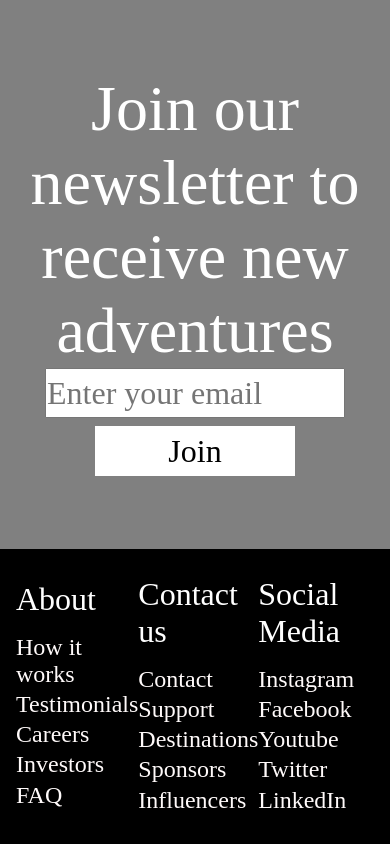
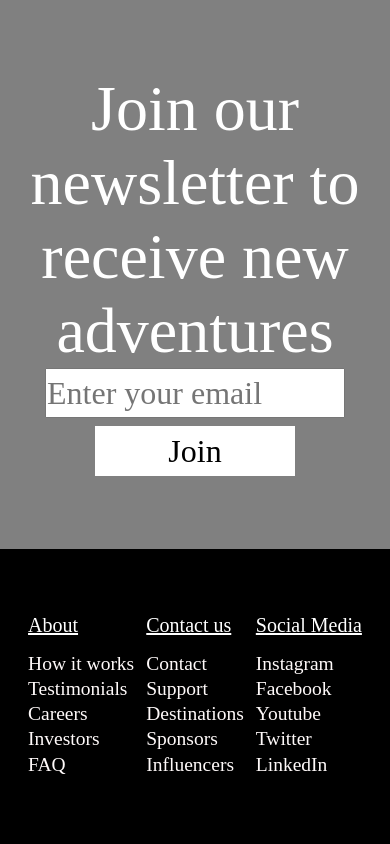
Before and after one commit to Fennec92/Travel-website_REACT_RESPONSIVE, a React (Vite) app: page / in a window 390 px wide. Shown: the part 4334-5178 px from the top of the page. Built offline with nearby package versions, Linux system fonts and the light colour scheme.

Commit message:
fixed footer text being too big in mobile view

```diff
--- a/src/components/Footer/Footer.css
+++ b/src/components/Footer/Footer.css
@@ -70,3 +70,13 @@ footer {
     color: snow;
     margin-bottom: 0.2rem;
 }
+
+@media screen and (max-width: 576px) {
+    .information-container div > h3 {
+        font-size: 20px;
+        text-decoration: underline;
+    }
+    .information-container div a {
+        font-size: 5vw;
+    }
+}
```
